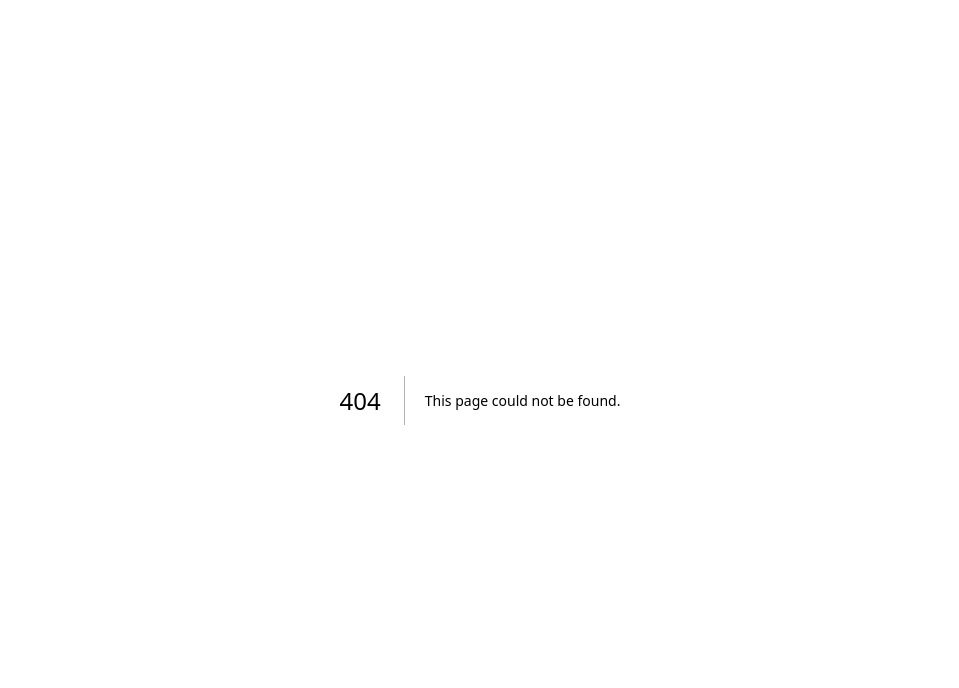
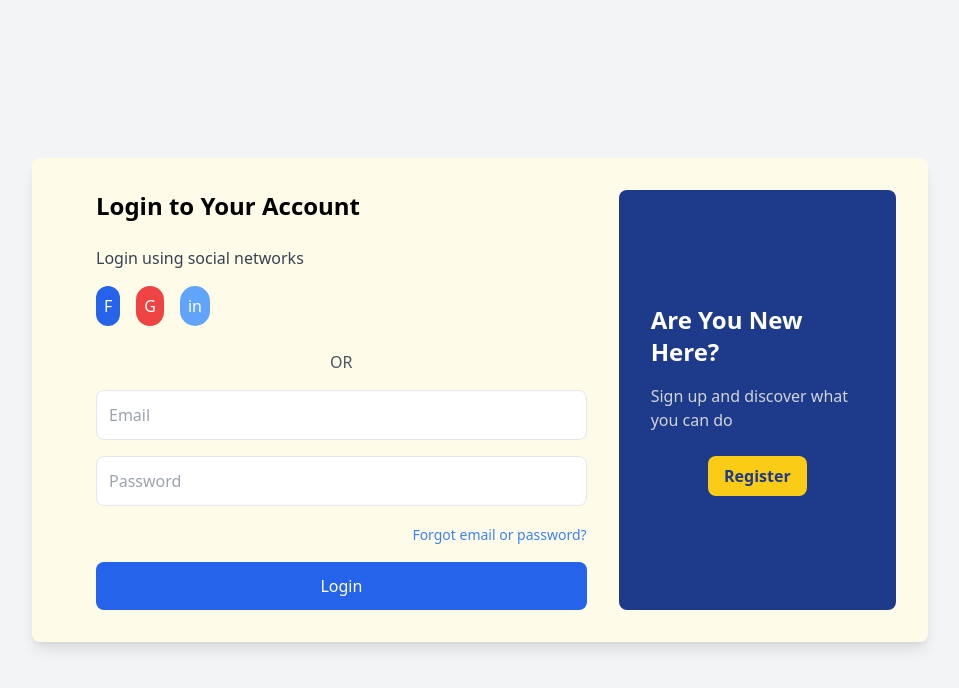
Before and after one commit to Archi-shaw/TechTraid_Kshitij, a Next.js app: page /Login in a window 1280 px wide. Before the commit this address had no page. Shown: the top 688 px of the page, without its empty margins (160-1119 px from the left). Built offline with nearby package versions, Linux system fonts and the light colour scheme.

Commit message:
Added Login

```diff
--- /dev/null
+++ b/app/Login/page.jsx
@@ -0,0 +1,129 @@
+// import Link from 'next/link';
+
+// export default function Login() {
+//   return (
+//     <div className="min-h-screen flex items-center justify-center bg-gray-100">
+//       <div className="bg-yellow-50 p-8 rounded-lg shadow-lg flex max-w-4xl w-full">
+//         {/* Login Section */}
+//         <div className="flex-1 px-8">
+//           <h2 className="text-2xl font-bold mb-6">Login to Your Account</h2>
+//           <p className="text-gray-700 mb-4">Login using social networks</p>
+//           <div className="flex space-x-4 mb-6">
+//             <button className="bg-blue-600 text-white p-2 rounded-full">
+//               F
+//             </button>
+//             <button className="bg-red-500 text-white p-2 rounded-full">
+//               G
+//             </button>
+//             <button className="bg-blue-400 text-white p-2 rounded-full">
+//               in
+//             </button>
+//           </div>
+//           <p className="text-gray-600 text-center mb-4">OR</p>
+//           <form>
+//             <div className="mb-4">
+//               <input
+//                 type="email"
+//                 placeholder="Email"
+//                 className="w-full p-3 border rounded-lg focus:outline-none"
+//               />
+//             </div>
+//             <div className="mb-4">
+//               <input
+//                 type="password"
+//                 placeholder="Password"
+//                 className="w-full p-3 border rounded-lg focus:outline-none"
+//               />
+//             </div>
+//             <div className="mb-4 text-right">
+//               <Link href="/forgot-password">
+//                 <Link className="text-sm text-blue-500 hover:underline">
+//                   Forgot email or password?
+//                 </Link>
+//               </Link>
+//             </div>
+//             <button
+//               type="submit"
+//               className="w-full bg-blue-600 text-white p-3 rounded-lg hover:bg-blue-700 transition"
+//             >
+//               Login
+//             </button>
+//           </form>
+//         </div>
+
+//         {/* Register Section */}
+//         <div className="w-1/3 bg-blue-900 text-white p-8 rounded-lg hidden md:flex flex-col items-center justify-center">
+//           <h2 className="text-2xl font-bold mb-4">Are You New Here?</h2>
+//           <p className="text-gray-300 mb-6">
+//             Sign up and discover what you can do
+//           </p>
+//           <Link href="/register">
+//             < Link className="bg-yellow-400 text-blue-900 font-semibold py-2 px-4 rounded-lg hover:bg-yellow-300 transition">
+//               Register
+//             </Link>
+//           </Link>
+//         </div>
+//       </div>
+//     </div>
+//   );
+// }
+
+import Link from 'next/link';
+
+export default function Login() {
+  return (
+    <div className="min-h-screen flex items-center justify-center bg-gray-100">
+      <div className="bg-yellow-50 p-8 rounded-lg shadow-lg flex max-w-4xl w-full">
+        {/* Login Section */}
+        <div className="flex-1 px-8">
+          <h2 className="text-2xl font-bold mb-6">Login to Your Account</h2>
+          <p className="text-gray-700 mb-4">Login using social networks</p>
+          <div className="flex space-x-4 mb-6">
+            <button className="bg-blue-600 text-white p-2 rounded-full">F</button>
+            <button className="bg-red-500 text-white p-2 rounded-full">G</button>
+            <button className="bg-blue-400 text-white p-2 rounded-full">in</button>
+          </div>
+          <p className="text-gray-600 text-center mb-4">OR</p>
+          <form>
+            <div className="mb-4">
+              <input
+                type="email"
+                placeholder="Email"
+                className="w-full p-3 border rounded-lg focus:outline-none"
+              />
+            </div>
+            <div className="mb-4">
+              <input
+                type="password"
+                placeholder="Password"
+                className="w-full p-3 border rounded-lg focus:outline-none"
+              />
+            </div>
+            <div className="mb-4 text-right">
+              <Link href="/forgot-password" legacyBehavior>
+                <a className="text-sm text-blue-500 hover:underline">Forgot email or password?</a>
+              </Link>
+            </div>
+            <button
+              type="submit"
+              className="w-full bg-blue-600 text-white p-3 rounded-lg hover:bg-blue-700 transition"
+            >
+              Login
+            </button>
+          </form>
+        </div>
+
+        {/* Register Section */}
+        <div className="w-1/3 bg-blue-900 text-white p-8 rounded-lg hidden md:flex flex-col items-center justify-center">
+          <h2 className="text-2xl font-bold mb-4">Are You New Here?</h2>
+          <p className="text-gray-300 mb-6">Sign up and discover what you can do</p>
+          <Link href="/register" legacyBehavior>
+            <a className="bg-yellow-400 text-blue-900 font-semibold py-2 px-4 rounded-lg hover:bg-yellow-300 transition">
+              Register
+            </a>
+          </Link>
+        </div>
+      </div>
+    </div>
+  );
+}
--- a/app/page.js
+++ b/app/page.js
@@ -11,6 +11,7 @@ import MagicSearch from './MagicSearch/page'
 import  Profile from './Profile/page'
 import  About from './About/page'
 import Contact from './Contactus/page'
+import Login from './Login/page'
 export default function Home() {
   return (
     <>
@@ -26,7 +27,8 @@ export default function Home() {
     {/* <MagicSearch /> */}
     {/* <Profile /> */}
     {/* <About /> */}
-    <Contact />
+    {/* <Contact /> */}
+    <Login />
     </>
   );
 }
```
